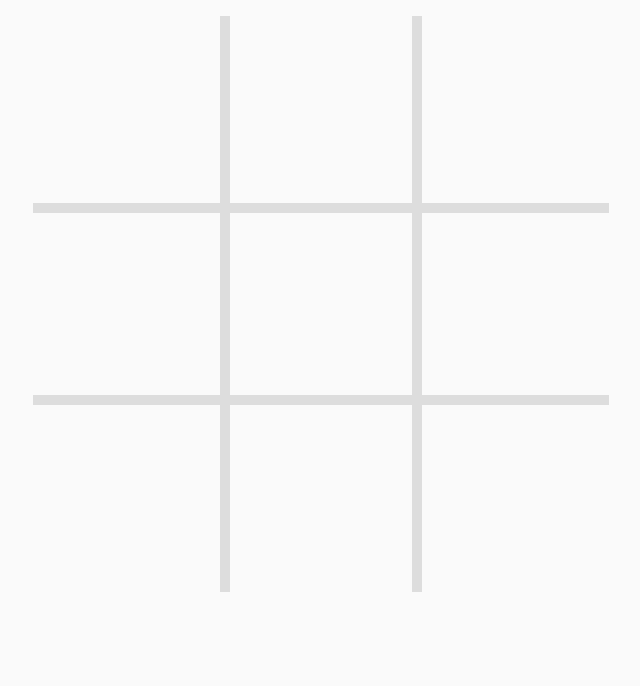
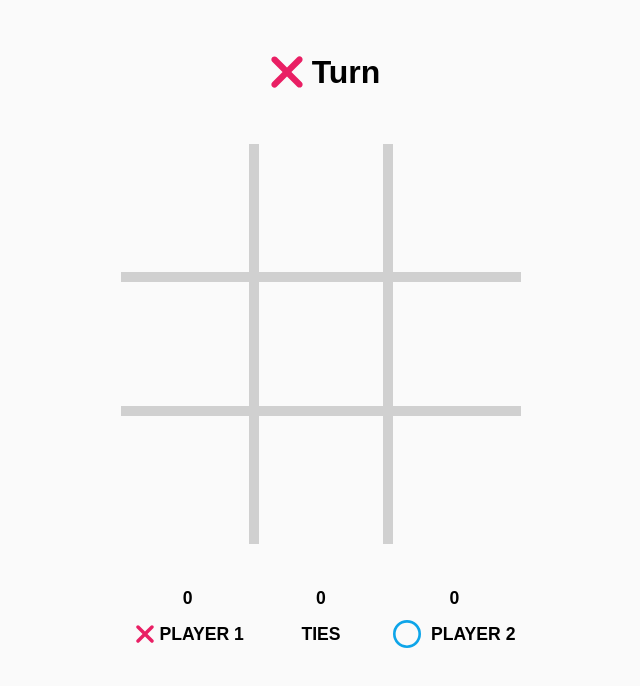
Before and after one commit to Cesar4280/dev, a React (Vite) app in the folder tic-tac-toe/: page / in a window 1280 px wide. Shown: the top 686 px of the page, without its empty margins (319-959 px from the left). Built offline with nearby package versions, Linux system fonts and the light colour scheme.

Commit message:
Primera entrega del proyecto

```diff
--- a/tic-tac-toe/src/App.css
+++ b/tic-tac-toe/src/App.css
@@ -1,10 +1,16 @@
+.board-game {
+    width: 25rem;
+    margin: 0 auto;
+    display: flex;
+    flex-direction: column;
+}
+
 .container {
     display: grid;
     grid-template-columns: repeat(3, 1fr);
     grid-template-rows: repeat(3, 1fr);
-    width: 36rem;
-    height: 36rem;
-    margin: 1rem auto 0;
+    width: 25rem;
+    height: 25rem;
     /*
     background-image: url(./assets/tic-tac-toe.svg);
     background-size: contain;
@@ -17,9 +23,9 @@
     display: flex;
     align-items: center;
     justify-content: center;
-    border-width: .35rem;
+    border-width: .34rem;
     border-style: solid;
-    border-color: #ddd;
+    border-color: #d0d0d0;
 }
 
 .container>.item.item-0 {
@@ -57,3 +63,32 @@
     border-right: none;
     border-bottom: none;
 }
+
+.board-game>.display-turn {
+    display: flex;
+    align-items: center;
+    justify-content: center;
+    height: 9rem;
+    font-size: 2rem;
+}
+
+.board-game>.scores {
+    height: 9rem;
+    display: grid;
+    grid-template-columns: repeat(3, 1fr);
+}
+
+.case-score {
+    display: flex;
+    justify-content: center;
+    align-items: center;
+    flex-direction: column;
+    font-size: 1.1rem;
+    line-height: 2.25rem;
+}
+
+.case {
+    display: flex;
+    justify-content: center;
+    align-items: center;
+}
--- a/tic-tac-toe/src/App.jsx
+++ b/tic-tac-toe/src/App.jsx
@@ -1,21 +1,31 @@
 import { useState } from "react"
+import { useCounter } from "./hooks/useCounter.js"
 
 import "./App.css"
 
 import Square from "./components/square/Square.jsx"
 import DrawSymbol from "./components/drawSymbol/DrawSymbol.jsx"
+import Cross from "./components/drawSymbol/cross/Cross"
+import Circle from "./components/drawSymbol/circle/Circle"
 
 export default function App() {
 
+    // contansts
     const CROSS = Symbol("CROSS")
     const CIRCLE = Symbol("CIRCLE")
     const TIE = Symbol("TIE")
     const ONGOING = Symbol("ONGOING")
     const FINISHED = Symbol("FINISHED")
 
-    const PLAYERS = { [CROSS]: "CROSS", [CIRCLE]: "CIRCLE" }
-    const GAME_STATUS = { [ONGOING]: "ONGOING", [FINISHED]: "FINISHED", [TIE]: "TIE" }
-
+    const PLAYERS = {
+        [CROSS]: "CROSS",
+        [CIRCLE]: "CIRCLE"
+    }
+    const GAME_STATUS = {
+        [ONGOING]: "ONGOING",
+        [FINISHED]: "FINISHED",
+        [TIE]: "TIE"
+    }
     const WINNING_COMBINATIONS = [
         { NAME: "topRow", POSITIONS: [0, 1, 2] },
         { NAME: "middleRow", POSITIONS: [3, 4, 5] },
@@ -27,15 +37,23 @@ export default function App() {
         { NAME: "rightDiagonal", POSITIONS: [2, 4, 6] }
     ]
 
-    const EMPTY_SPACE = null;
-    // GAME_STATUS = CROSS - CIRCLE - TIE - NONE
+    const NONE = null
+    const EMPTY_SPACE = null
+    const INITIAL_SCORE = 0
+
     const EMPTY_BOARD = Array(9).fill(EMPTY_SPACE)
 
+    // useStates
     const [board, setBoard] = useState(EMPTY_BOARD)
     const [turn, setTurn] = useState(PLAYERS[CROSS])
     const [gameStatus, setGameStatus] = useState(GAME_STATUS[ONGOING])
 
-    const emptySpacesExist = (updatedBoard, positionsToCheck = EMPTY_SPACE) => {
+    // custom hooks
+    const croosScore = useCounter(INITIAL_SCORE)
+    const circleScore = useCounter(INITIAL_SCORE)
+    const tieScore = useCounter(INITIAL_SCORE)
+
+    const emptySpacesExist = (updatedBoard, positionsToCheck = NONE) => {
         return Array.isArray(positionsToCheck) && positionsToCheck.length === 3 ?
             positionsToCheck.some(index => updatedBoard[index] === EMPTY_SPACE) :
             updatedBoard.includes(EMPTY_SPACE)
@@ -44,34 +62,57 @@ export default function App() {
     const isWinnerWithThisCombination = (updatedBoard, combination) => {
         if (emptySpacesExist(updatedBoard, combination.POSITIONS)) return false
         const [FIRST, SECOND, THIRD] = combination.POSITIONS
-        const SQUARES = { FIRST: updatedBoard[FIRST], SECOND: updatedBoard[SECOND], THIRD: updatedBoard[THIRD] }
+        const SQUARES = {
+            FIRST: updatedBoard[FIRST],
+            SECOND: updatedBoard[SECOND],
+            THIRD: updatedBoard[THIRD]
+        }
         return SQUARES.FIRST.props.symbolType === SQUARES.SECOND.props.symbolType &&
             SQUARES.FIRST.props.symbolType === SQUARES.THIRD.props.symbolType
     }
 
-    const checkStatusGame = (updatedBoard) => {
+    const increaseScoreForPlayer = (player = NONE) => {
+        switch (player) {
+            case PLAYERS[CROSS]:
+                croosScore.increment()
+                break
+            case PLAYERS[CIRCLE]:
+                circleScore.increment()
+                break
+            default:
+                tieScore.increment()
+        }
+    }
+
+    const checkGameStatus = (updatedBoard) => {
+        let hasWinner = false
         for (const COMBINATION of WINNING_COMBINATIONS) {
-            const IS_WINNER = isWinnerWithThisCombination(updatedBoard, COMBINATION)
-            if (IS_WINNER) {
-                console.log(`Gano el jugador <<${turn}>>`)
-                return setGameStatus(GAME_STATUS[FINISHED])
+            hasWinner = isWinnerWithThisCombination(updatedBoard, COMBINATION)
+            if (hasWinner) {
+                setGameStatus(GAME_STATUS[FINISHED])
+                increaseScoreForPlayer(turn)
+                resetGame()
+                break
             }
         }
-        const IS_ONGOING = emptySpacesExist(updatedBoard)
-        const UPDATED_GAME_STATUS = GAME_STATUS[IS_ONGOING ? ONGOING : TIE]
-        console.log(UPDATED_GAME_STATUS)
-        return setGameStatus(UPDATED_GAME_STATUS)
+        if (!hasWinner) {
+            const CAN_CONTINUE = emptySpacesExist(updatedBoard)
+            if (!CAN_CONTINUE) {
+                setGameStatus(GAME_STATUS[TIE])
+                increaseScoreForPlayer(NONE)
+                resetGame()
+            }
+        }
     }
 
     const applyMove = (currentBoard, currentPlayer, squareIndex) => {
-        console.log({ board: currentBoard, turn: currentPlayer, index: squareIndex })
         const OPPONENT = currentPlayer === PLAYERS[CROSS] ? CIRCLE : CROSS
         const updatedBoard = Array.from(currentBoard)
         updatedBoard[squareIndex] = <DrawSymbol symbolType={currentPlayer} />
         console.log(updatedBoard)
         setTurn(PLAYERS[OPPONENT])
         setBoard(updatedBoard)
-        checkStatusGame(updatedBoard)
+        checkGameStatus(updatedBoard)
     }
 
     const canPlayerMark = (spaceToMark, currentGameStatus) => {
@@ -84,14 +125,47 @@ export default function App() {
         if (IS_ABLE_TO_MARK) applyMove(board, turn, spaceIndex)
     }
 
+    const resetGame = () => {
+        setBoard(EMPTY_BOARD)
+        setTurn(PLAYERS[CROSS])
+        setGameStatus(GAME_STATUS[ONGOING])
+    }
+
     return (
-        <div className="container">
-            {board.map((markOrEmpty, squareIndex) =>
-                <Square key={squareIndex} index={squareIndex} attemptToMark={attemptToMark}>
-                    {markOrEmpty}
-                </Square>
-            )}
-        </div>
+        <main className="board-game">
+            <section className="display-turn">
+                {turn === PLAYERS[CROSS]
+                    ? <Cross viewport={{ width: 50, height: 50 }} design={{ fill: "#e91f64" }} />
+                    : <Circle viewport={{ width: 35, height: 35 }} design={{ fill: "#0ea5e9" }} />}
+                    Turn
+            </section>
+            <section className="container">
+                {board.map((markOrEmpty, squareIndex) =>
+                    <Square key={squareIndex} index={squareIndex} attemptToMark={attemptToMark}>
+                        {markOrEmpty}
+                    </Square>
+                )}
+            </section>
+            <section className="scores">
+                <div className="case-score">
+                    {croosScore.counter} {/* <DrawSymbol symbolType={PLAYERS[CROSS]} /> */}
+                    <div className="case">
+                        <Cross viewport={{ width: 28, height: 28 }} design={{ fill: "#e91f64" }} /> PLAYER 1
+                    </div>
+                </div>
+                <div className="case-score">
+                    {tieScore.counter}
+                    <div>TIES</div>
+                </div>
+                <div className="case-score">
+                    {circleScore.counter} {/* <DrawSymbol symbolType={PLAYERS[CIRCLE]} /> */}
+                    <div className="case">
+                        <Circle viewport={{ width: 28, height: 28 }} design={{ fill: "#0ea5e9" }} />
+                        &nbsp; PLAYER 2
+                    </div>
+                </div>
+            </section>
+        </main >
     )
 
 }
--- a/tic-tac-toe/src/components/drawSymbol/DrawSymbol.jsx
+++ b/tic-tac-toe/src/components/drawSymbol/DrawSymbol.jsx
@@ -1,10 +1,10 @@
 import Cross from "./cross/Cross.jsx"
 import Circle from "./circle/Circle.jsx"
 
-export default function DrawSymbol({ symbolType }) {
+export default function DrawSymbol({ symbolType = "CROSS", symbolSize = 0 }) {
     return (
         symbolType === "CROSS"
-            ? <Cross viewport={{ width: 170, height: 170 }} design={{ fill: "#e91f64" }} />
-            : <Circle viewport={{ width: 125, height: 125 }} design={{ fill: "#0ea5e9" }} />
+            ? <Cross viewport={{ width: 123, height: 123 }} design={{ fill: "#e91f64" }} />
+            : <Circle viewport={{ width: 88, height: 88 }} design={{ fill: "#0ea5e9" }} />
     )
 }
--- /dev/null
+++ b/tic-tac-toe/src/hooks/useCounter.js
@@ -0,0 +1,13 @@
+import { useState } from "react"
+
+export const useCounter = (initialValue = 0) => {
+
+    const [counter, setCounter] = useState(initialValue)
+
+    const increment = () => setCounter(counter + 1)
+    const decrement = () => setCounter(counter - 1)
+    const reset = () => setCounter(initialValue)
+
+    return { counter, increment, decrement, reset }
+
+}
--- a/tic-tac-toe/src/index.css
+++ b/tic-tac-toe/src/index.css
@@ -6,4 +6,6 @@
 
 body {
     background-color: #fafafa;
+    font-family: Arial, Helvetica, sans-serif;
+    font-weight: bold;
 }
```
